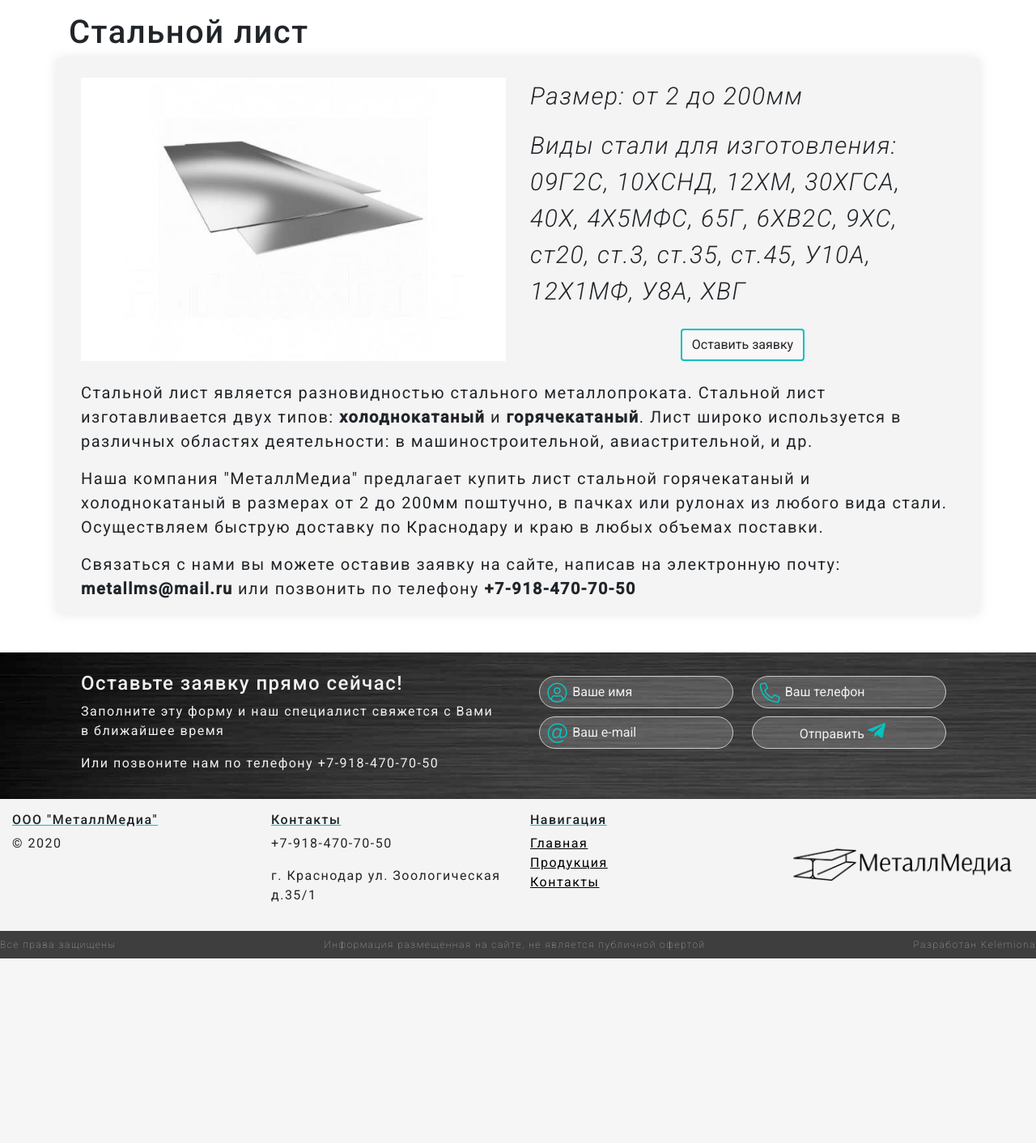
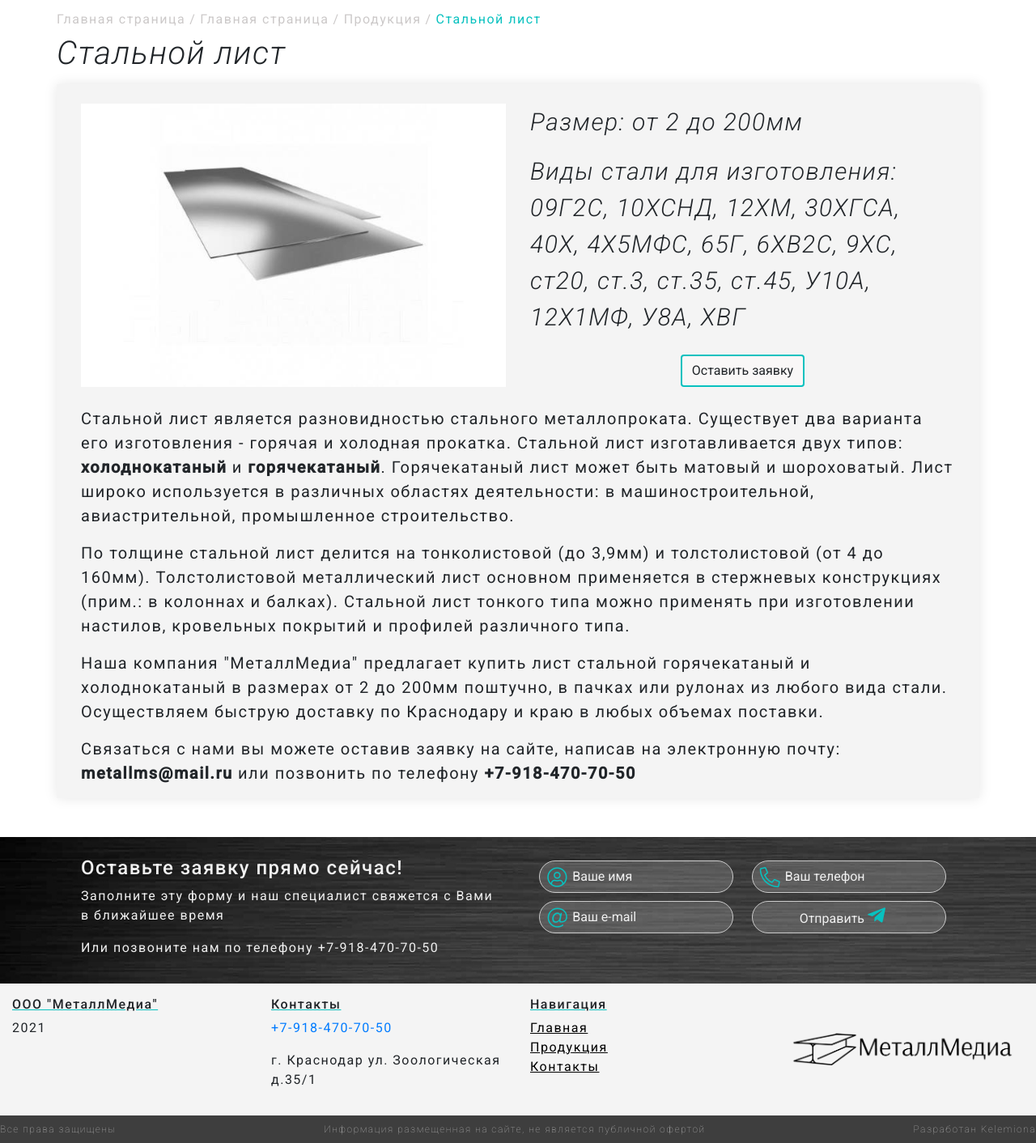
Before and after one commit to kelemiona/metallmedia, a PHP site: page /blocks/products/steellist.php in a window 1280 px wide. Shown: the part 143-1555 px from the top of the page at 81% size. Before the commit the page ends 1327 px from the top, so only its background shows below. Run offline with PHP 8.4, Linux system fonts and the light colour scheme; some web fonts are replaced.

Commit message:
breadcrumb

```diff
--- /dev/null
+++ b/blocks/breadcrumb.php
@@ -0,0 +1,55 @@
+<?
+$cur_url = $_SERVER['REQUEST_URI'];
+
+$urls = explode('/', $cur_url);
+$crumbs = array();
+
+if (!empty($urls) && $cur_url != '/') {
+    foreach ($urls as $key => $value) {
+        $prev_urls = array();
+        for ($i = 0; $i <= $key; $i++) {
+            $prev_urls[] = $urls[$i];
+        }
+        if ($key == count($urls) - 1)
+            $crumbs[$key]['url'] = '';
+        elseif (!empty($prev_urls))
+            $crumbs[$key]['url'] = count($prev_urls) > 1 ? implode('/', $prev_urls) : '/';
+        switch ($value) {
+            case 'contact' : $crumbs[$key]['text'] = 'Контакты';
+                break;
+            case 'steellist.php' : $crumbs[$key]['text'] = 'Стальной лист';
+                break;
+            case 'products' : $crumbs[$key]['text'] = 'Продукция';
+                break;
+            case 'steel-round-tube.php' : $crumbs[$key]['text'] = 'Труба стальная';
+                break;
+            case 'portfolio' : $crumbs[$key]['text'] = 'Наши работы';
+                break;
+            case 'prices' : $crumbs[$key]['text'] = 'Цены';
+                break;
+            default : $crumbs[$key]['text'] = 'Главная страница';
+                break;
+        }
+    }
+}
+
+
+?>
+<section id = "breadcrumb">
+            <?php if (!empty($crumbs)) { ?>
+                <ul class="breadcrumb">
+                    <?php foreach ($crumbs as $item) { ?>
+                        <?php if (isset($item)) { ?>
+                        <li>
+                                <?php if (!empty($item['url'])) { ?>
+                                    <a class="breadcrumb-link" href="<?php echo $item['url'] ?>"><?php echo $item['text'] ?></a><span>/</span>
+                                <?php } else { ?>
+                                    <span class="breadcrumb-link-active"> <?php echo  $item['text'] ?> </span>
+                                <?php } ?>
+                        </li>
+                        <?php } ?>
+
+                    <?php } ?>
+                </ul>
+            <?php } ?>
+</section>
--- /dev/null
+++ b/blocks/button-contact-us.php
@@ -0,0 +1,34 @@
+<button class="btn contact-us-button  d-block mt-4 mx-auto" data-toggle="modal" data-target="#ModalCenter">Оставить заявку</button>
+  <div class="modal fade" id="ModalCenter" tabindex="-1" role="dialog" aria-hidden="true">
+    <div class="modal-dialog modal-dialog-centered " role="document">
+      <div class="modal-content write-us">
+        <div class="modal-header">
+          <h5 class="modal-title" id="ModalLongTitle">Закажите звонок</h5>
+          <button type="button" class="close" data-dismiss="modal" aria-label="Close">
+            <span aria-hidden="true">&times;</span>
+          </button>
+        </div>
+        <div class="modal-body ">
+          <form action="">
+          <div class="d-flex lign-content-start flex-wrap">
+                <div class="name-input mx-auto mb-2">
+                  <input type="text" name="name" id="name" placeholder="Ваше имя">
+                  <i class="fal fa-user-circle fa-2x"></i>
+                </div>
+                <div class="tel-input mx-auto mb-2">
+                  <input type="tel" name="phone" id="phone" placeholder="Ваш телефон">
+                  <i class="fal fa-phone-alt fa-2x"></i>
+                </div>
+                <div class="email-input mx-auto mb-2">
+                  <input type="email" name="email" id="email" placeholder="Ваш e-mail">
+                  <i class="fal fa-at fa-2x"></i>
+                </div>
+                <div class="mx-auto mb-3">
+                  <button class="send-form">Отправить <i class="fab fa-telegram-plane"></i></button>
+                </div>
+              </div>
+          </form>
+        </div>
+      </div>
+    </div>
+  </div>
--- a/blocks/footer.php
+++ b/blocks/footer.php
@@ -36,11 +36,11 @@
           <div class="row">
             <div class="col-6 col-sm-3">
               <h6>ООО "МеталлМедиа"</h6>
-              <p>© 2020</p>
+              <p><?php echo date("Y");?></p>
             </div>
             <div class="col-6 col-sm-3">
               <h6>Контакты</h6>
-              <p>+7-918-470-70-50</p>
+              <p><a href="tel:+79184707050">+7-918-470-70-50</a></p>
               <p>г. Краснодар ул. Зоологическая д.35/1</p>
             </div>
             <div class="col-6 col-sm-3">
--- a/blocks/header.php
+++ b/blocks/header.php
@@ -36,10 +36,10 @@
                <li class="nav-item flex-fill"><a href="/" class="flex-fill">Главная</a></li>
                <!-- <li class="nav-item flex-fill"><a href="/about.php" class="flex-fill">О нас</a></li>  -->
                <li class="nav-item flex-fill drop-down-prod">
-                   <a href="/production.php" class="flex-fill">Продукция</a>
+                   <a href="/products" class="flex-fill">Продукция</a>
                    <ul class="drop-down-list nav ">
-                    <li class="nav-item flex-fill"><a href="blocks/products/steellist.php" class="flex-fill">Стальной лист</a></li>
-                    <li class="nav-item flex-fill"><a href="blocks/products/steellist.php" class="flex-fill">Труба стальная</a></li>
+                    <li class="nav-item flex-fill"><a href="/products/steellist.php" class="flex-fill">Стальной лист</a></li>
+                    <li class="nav-item flex-fill"><a href="/products/steel-round-tube.php" class="flex-fill">Труба стальная</a></li>
                     <li class="nav-item flex-fill"><a href="/products/steellist.php" class="flex-fill">Труба бесшовная</a></li>
                     <li class="nav-item flex-fill"><a href="/products/steellist.php" class="flex-fill">Труба профильная</a></li>
                     <li class="nav-item flex-fill"><a href="/products/steellist.php" class="flex-fill">Круг стальной</a></li>
@@ -50,7 +50,7 @@
                     <li class="nav-item flex-fill"><a href="/products/steellist.php" class="flex-fill">Полоса стальная</a></li>
                    </ul>
                 </li>
-               <li class="nav-item flex-fill"><a href="/contact.php" class="flex-fill">Контакты</a></li>
+               <li class="nav-item flex-fill"><a href="/contact" class="flex-fill">Контакты</a></li>
             </ul>
         </nav>
     </header>
--- a/blocks/products/steellist.php
+++ b/blocks/products/steellist.php
@@ -1,7 +1,8 @@
 <?php include ("../header.php") ?>
 
-<div class="container-xl mx-auto">
-    <h1 class="mt-1 mt-sm-3 name-page">Стальной лист</h1>
+<div class="pl-0 container-xl mx-auto">
+<?php include ("../breadcrumb.php") ?>
+    <h1 class="name-page name-product">Стальной лист</h1>
 </div>
 <div class="row container-xl back-light-grey mx-auto my-sm-2">
     <div class="col-12 col-sm-6 pt-4">
@@ -10,43 +11,11 @@
     <div class="col-12 col-sm-6 pt-4">
         <p class="product-about">Размер: от 2 до 200мм </p>
         <p class="product-about">Виды стали для изготовления: 09Г2С, 10ХСНД, 12ХМ, 30ХГСА, 40Х, 4Х5МФС, 65Г, 6ХВ2С, 9ХС, ст20, ст.3, ст.35, ст.45, У10А, 12Х1МФ, У8А, ХВГ</p>
-<button class="btn contact-us-button  d-block mt-4 mx-auto" data-toggle="modal" data-target="#ModalCenter">Оставить заявку</button>
-  <div class="modal fade" id="ModalCenter" tabindex="-1" role="dialog" aria-hidden="true">
-    <div class="modal-dialog modal-dialog-centered " role="document">
-      <div class="modal-content write-us">
-        <div class="modal-header">
-          <h5 class="modal-title" id="ModalLongTitle">Закажите звонок</h5>
-          <button type="button" class="close" data-dismiss="modal" aria-label="Close">
-            <span aria-hidden="true">&times;</span>
-          </button>
-        </div>
-        <div class="modal-body ">
-          <form action="">
-          <div class="d-flex lign-content-start flex-wrap">
-                <div class="name-input mx-auto mb-2">
-                  <input type="text" name="name" id="name" placeholder="Ваше имя">
-                  <i class="fal fa-user-circle fa-2x"></i>
-                </div>
-                <div class="tel-input mx-auto mb-2">
-                  <input type="tel" name="phone" id="phone" placeholder="Ваш телефон">
-                  <i class="fal fa-phone-alt fa-2x"></i>
-                </div>
-                <div class="email-input mx-auto mb-2">
-                  <input type="email" name="email" id="email" placeholder="Ваш e-mail">
-                  <i class="fal fa-at fa-2x"></i>
-                </div>
-                <div class="mx-auto mb-3">
-                  <button class="send-form">Отправить <i class="fab fa-telegram-plane"></i></button>
-                </div>
-              </div>
-          </form>
-        </div>
-      </div>
-    </div>
-  </div>
+        <?php require ("../button-contact-us.php") ?>
     </div>
 
-    <div class="col-12 mt-4"><p class="product-about-text">Стальной лист является разновидностью стального металлопроката. Стальной лист изготавливается двух типов: <b>холоднокатаный</b> и <b>горячекатаный</b>. Лист широко используется в различных областях деятельности: в машиностроительной, авиастрительной, и др.</p>
+    <div class="col-12 mt-4"><p class="product-about-text">Стальной лист является разновидностью стального металлопроката. Cуществует два варианта его изготовления - горячая и холодная прокатка. Стальной лист изготавливается двух типов: <b>холоднокатаный</b> и <b>горячекатаный</b>. Горячекатаный лист может быть матовый и шороховатый. Лист широко используется в различных областях деятельности: в машиностроительной, авиастрительной, промышленное строительство.</p>
+    <p class="product-about-text">По толщине стальной лист делится на тонколистовой (до 3,9мм) и толстолистовой (от 4 до 160мм). Толстолистовой металлический лист  основном применяется в стержневых конструкциях (прим.: в колоннах и балках). Стальной лист тонкого типа можно применять при изготовлении настилов, кровельных покрытий и профилей различного типа.</p>
     <p class="product-about-text"> Наша компания "МеталлМедиа" предлагает купить лист стальной горячекатаный и холоднокатаный в размерах от 2 до 200мм поштучно, в пачках или рулонах из любого вида стали. Осуществляем быструю доставку по Краснодару и краю в любых объемах поставки.
     </p>
     <p class="product-about-text"> Связаться с нами вы можете оставив заявку на сайте, написав на электронную почту: <b>metallms@mail.ru</b> или позвонить по телефону <b>+7-918-470-70-50</b></p>
--- a/css/main.css
+++ b/css/main.css
@@ -321,7 +321,7 @@
 }
 
 .name-product {
-    font-weight: 600;
+    font-weight: 300;
     font-style: italic;
     line-height: 1.5;
 }
@@ -339,6 +339,13 @@
 .product-about {
     font-size: 30px;
     font-style: italic;
+}
+
+.product-about-li {
+    text-decoration-line: underline;
+    text-decoration-color: #08c1bf;
+    font-size: 35px;
+    list-style-type: none;
 }
 
 /* Модальное окно */
@@ -575,6 +582,25 @@
     border: none;
 }
 
+.breadcrumb {
+    background-color: white;
+    margin-bottom: 0px;
+    padding-bottom: 0;
+    padding-left: 0;
+}
+.breadcrumb-link, .breadcrumb-link + span{
+    color: rgb(204, 201, 201);
+}
+
+.breadcrumb-link + span {
+    padding-right: 5px;
+    padding-left: 5px;
+}
+
+.breadcrumb-link-active, .breadcrumb-link:hover {
+    color: #08c1bf;
+}
+
 
 
 @media (max-width: 575.98px) {
--- a/production.php
+++ b/products.php
@@ -34,7 +34,7 @@
         <section class="production back-light-grey text-center">
             <div class="row row-cols-1 row-cols-sm-2 row-cols-md-3">
                 <div class="col mb-4 product-card lists">
-                    <a href="/blocks/products/steellist.php" >
+                    <a href="products/steellist.php" >
                         <div class="card h-100">
                             <div class="b-200">
                                 <img src="img/products/list.jpg" class="card-img-top" alt="...">
@@ -46,10 +46,10 @@
                     </a>
                 </div>
                 <div class="col mb-4 product-card pipes">
-                    <a href="/" >
+                    <a href="/products/steel-round-tube.php" >
                         <div class="card h-100">
                             <div class="b-200">
-                                <img src="img/products/steel-square-tube.png" class="card-img-top" alt="...">
+                                <img src="img/products/round-tube.jpg" class="card-img-top" alt="...">
                             </div>
                             <div class="card-body">
                                 <p class="card-title">Труба стальная</p>
```
Also changed, not shown: blocks/products/steel-round-tube.php (added, +35 -0 lines), index.php (+4 -38 lines), .htaccess (added), img/products/round-tube.jpg (added).
